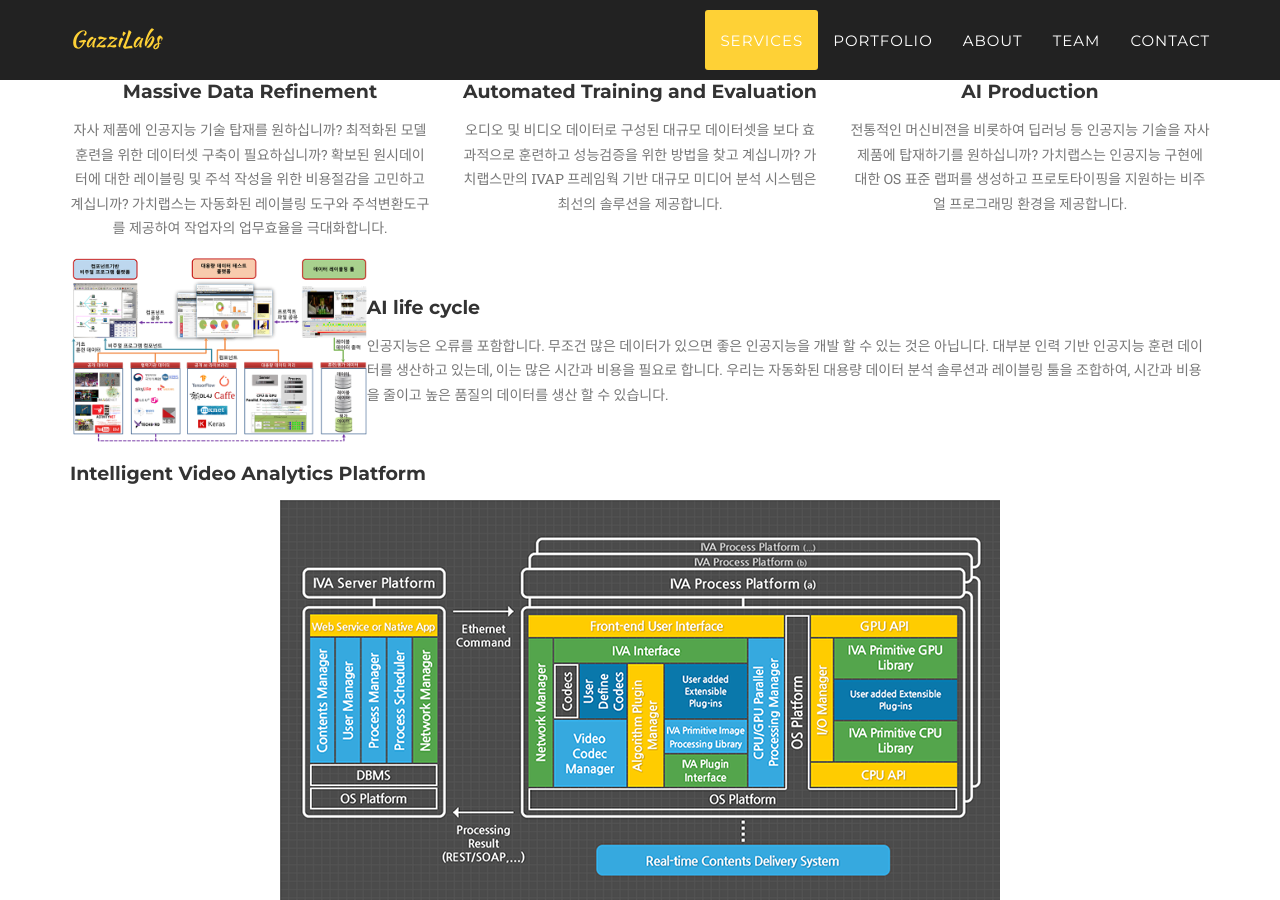
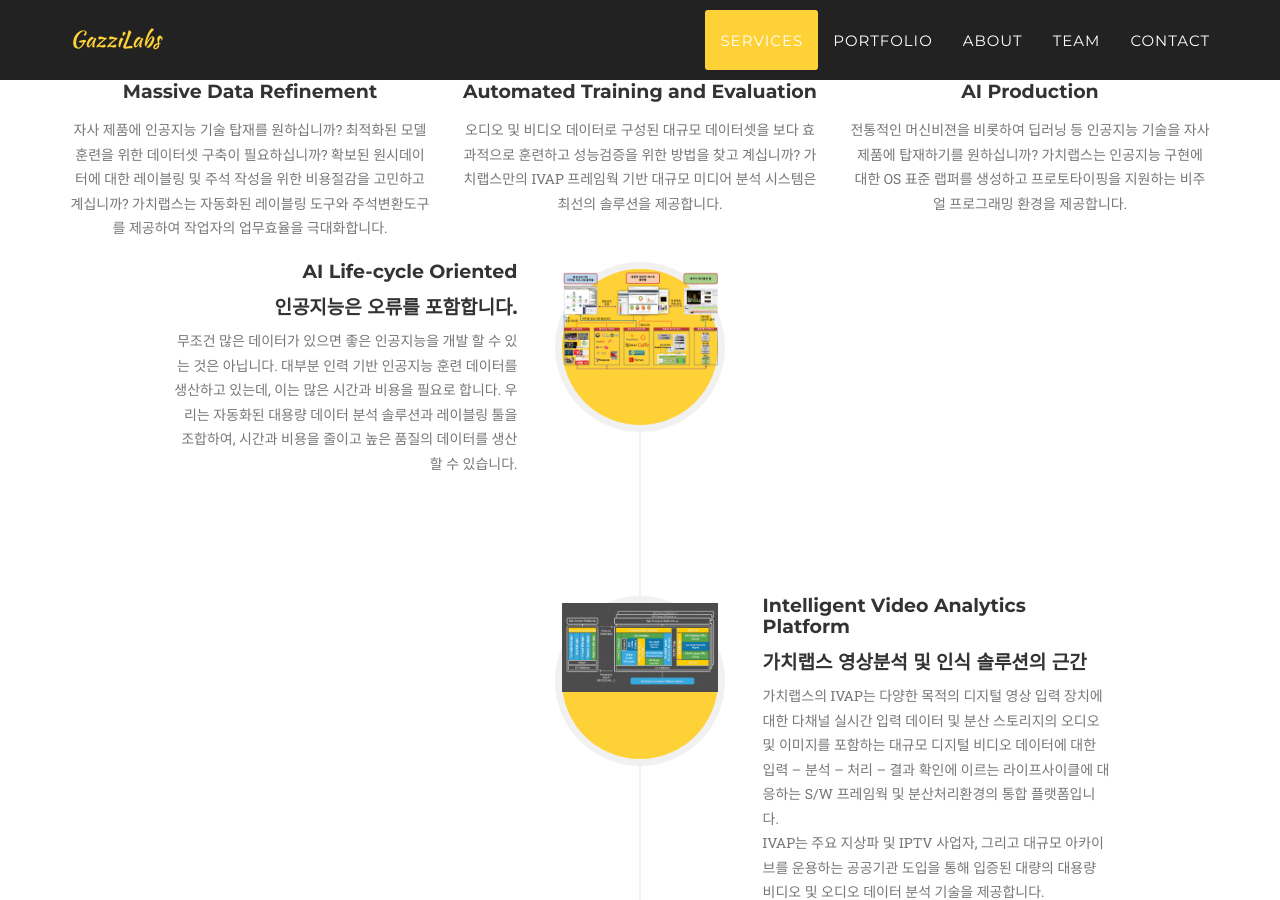
Before and after one commit to gazzilabs/gazzilabs.github.io, a Jekyll site: the page built from index.html, in a window 1280 px wide and 900 px high, scrolled down 1270 px. Built offline with Jekyll 4.4.1, drawn with Linux system fonts in a browser that asks for light colours; some web fonts are replaced.

Commit message:
service update

```diff
--- a/_includes/services.html
+++ b/_includes/services.html
@@ -35,35 +35,45 @@
             </div>
         </div>
 
+        <p/>
         <!-- underlying tech. -->
         <div class="container">
-            <div>
-                <div>
-                    <div>
-                        <table>
-                            <tr>
-                                <td>
+            <div class="row">
+                <div class="col-lg-12">
+                    <ul class="timeline">
+                        <li>
+                            <div class="timeline-image">
                                 <img class="img-responsive img-centered" src="img/portfolio/ai_lifecycle_platform_720x480.png" alt="">
-                                </td>
-                                <td>
-                                    <h4 class="service-heading">AI life cycle</h4>
-                                    <p class="text-muted">인공지능은 오류를 포함합니다. 무조건 많은 데이터가 있으면 좋은 인공지능을 개발 할 수 있는 것은 아닙니다. 대부분 인력 기반 인공지능 훈련 데이터를 생산하고 있는데, 이는 많은 시간과 비용을 필요로 합니다. 우리는 자동화된 대용량 데이터 분석 솔루션과 레이블링 툴을 조합하여, 시간과 비용을 줄이고 높은 품질의 데이터를 생산 할 수 있습니다.</p>
-                                </td>
-                            </tr>
-                        </table>
+                            </div>
+                            <div class="timeline-panel">
+                                <div class="timeline-heading">
+                                    <h4 class="service-heading">AI Life-cycle Oriented</h4>
+                                    <h4 class="subheading">인공지능은 오류를 포함합니다.</h4>
+                                </div>
+                                <div class="timeline-body">
+                                    <p class="text-muted">무조건 많은 데이터가 있으면 좋은 인공지능을 개발 할 수 있는 것은 아닙니다. 대부분 인력 기반 인공지능 훈련 데이터를 생산하고 있는데, 이는 많은 시간과 비용을 필요로 합니다. 우리는 자동화된 대용량 데이터 분석 솔루션과 레이블링 툴을 조합하여, 시간과 비용을 줄이고 높은 품질의 데이터를 생산 할 수 있습니다.</p>
                                 </div>
                             </div>
-                <div>
-                    <div>
-                        <h4 class="service-heading">Intelligent Video Analytics Platform</h4>
+                        </li>
+                        <li class="timeline-inverted">
+                            <div class="timeline-image">
                                 <img class="img-responsive img-centered" src="img/portfolio/ivap_720.png" alt="">
                             </div>
-                    <div>
+                            <div class="timeline-panel">
+                                <div class="timeline-heading">
+                                    <h4 class="service-heading">Intelligent Video Analytics Platform</h4>
+                                    <h4 class="subheading">가치랩스 영상분석 및 인식 솔루션의 근간</h4>
+                                </div>
+                                <div class="timeline-body">
                                     <p class="text-muted">가치랩스의 IVAP는 다양한 목적의 디지털 영상 입력 장치에 대한 다채널 실시간 입력 데이터 및 분산 스토리지의 오디오 및 이미지를 포함하는 대규모 디지털 비디오 데이터에 대한 입력 – 분석 – 처리 – 결과 확인에 이르는 라이프사이클에 대응하는 S/W 프레임웍 및 분산처리환경의 통합 플랫폼입니다.</p>
                                     <p class="text-muted">IVAP는 주요 지상파 및 IPTV 사업자, 그리고 대규모 아카이브를 운용하는 공공기관 도입을 통해 입증된 대량의 대용량 비디오 및 오디오 데이터 분석 기술을 제공합니다.</p>
                                     <p class="text-muted">다년간의 연구개발 및 현장 적용을 통해 기능 확장과 개선을 거듭하여 다양한 운용환경과 목적을 갖는 비디오 및 이미지 분석 시스템의 손쉬운 개발을 지원하며, Seamless한 시스템 확장성과 높은 데이터 처리 효율성을 보장하므로 어떠한 환경에 대해서도 최적의 커스터마이징 가능한 유연한 구조로 국내 주요 방송사업자 및 영상 데이터 취급 기관의 워크플로우를 국내 주요 방송사업자 및 영상 데이터 취급 기관의 워크플로우를 완벽히 지원하고 있습니다.</p>
                                 </div>
                             </div>
+                        </li>
+                    </ul>
                 </div>
             </div>
+        </div>
+
     </section>
```
Lines whose indentation alone changed are shown as unchanged.
